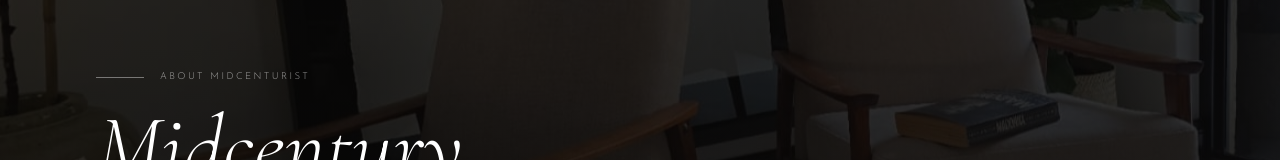
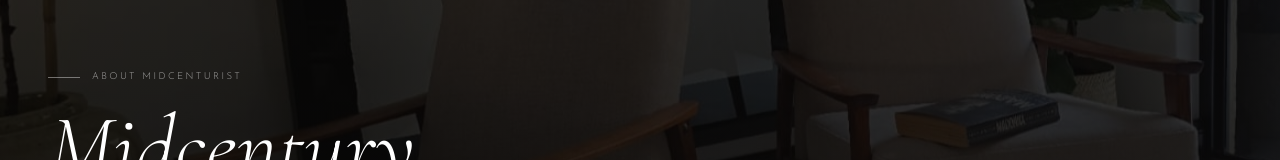
Before and after one commit to nostalgic-code/midcenturist-official, a Next.js app in the folder app/: page /about in a window 1280 px wide. Shown: the part 286-446 px from the top of the page. Built offline with nearby package versions, Linux system fonts and the light colour scheme; no server answers.

Commit message:
Standardize About hero eyebrow indent and line style

```diff
--- a/app/src/components/AboutStory.tsx
+++ b/app/src/components/AboutStory.tsx
@@ -70,13 +70,12 @@ export default function AboutStory() {
       <div className="h-10 md:h-16" />
 
       {/* Chapter navigation dots (sticky on desktop) */}
-      <div className="relative">
-        <ChapterNav />
-        <div className="space-y-0">
-          {SECTIONS.map((section, i) => (
-            <StoryChapter key={section.label} section={section} index={i} total={SECTIONS.length} />
-          ))}
-        </div>
+      <ChapterNav />
+
+      <div className="space-y-0">
+        {SECTIONS.map((section, i) => (
+          <StoryChapter key={section.label} section={section} index={i} total={SECTIONS.length} />
+        ))}
       </div>
 
       {/* Spacer before values */}
@@ -117,22 +116,21 @@ function Hero() {
 
       {/* Content */}
       <motion.div
-        className="relative z-10 h-full flex flex-col justify-end pb-12 md:pb-28 px-6 md:px-16 lg:px-24 max-w-[1400px] mx-auto"
+        className="relative z-10 mx-auto flex h-full max-w-7xl flex-col justify-end px-8 pb-12 md:px-12 md:pb-28"
         style={{ y: textY, opacity }}
       >
-        {/* Animated line + label (serif font matching hero headings) */}
+        {/* Animated line + label */}
         <motion.div
-          className="flex items-center gap-4 mb-5"
+          className="mb-5 flex items-center gap-3"
           initial={{ opacity: 0 }}
           animate={{ opacity: 1 }}
           transition={{ duration: 0.8, delay: 0.2 }}
         >
           <motion.div
-            className="h-[1px] bg-white/40 origin-left"
+            className="h-[0.5px] w-8 bg-white/40 origin-left"
             initial={{ scaleX: 0 }}
             animate={{ scaleX: 1 }}
             transition={{ duration: 0.8, delay: 0.2, ease: [0.16, 1, 0.3, 1] }}
-            style={{ width: 48 }}
           />
           <span className="label-caps text-white/60">About Midcenturist</span>
         </motion.div>
```
